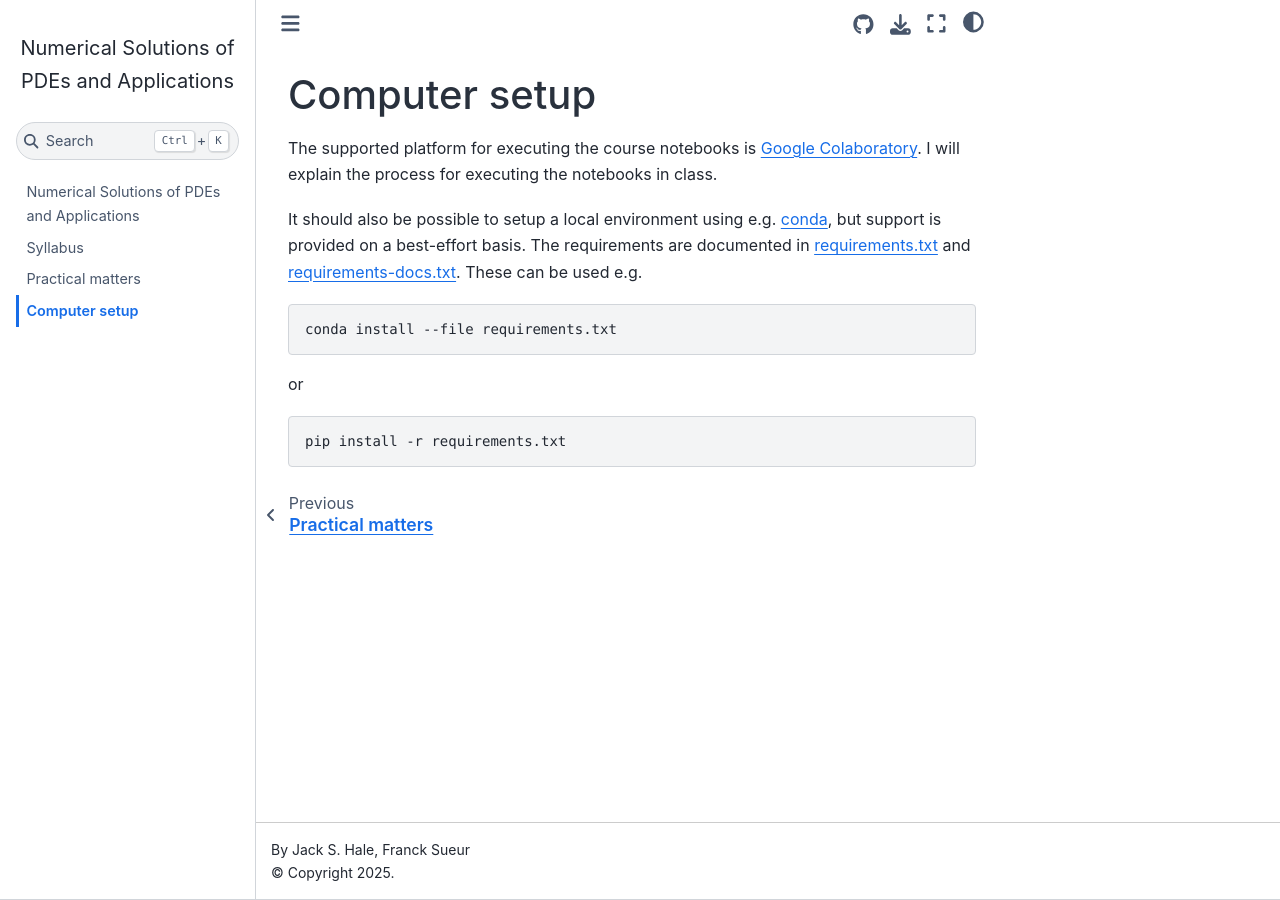
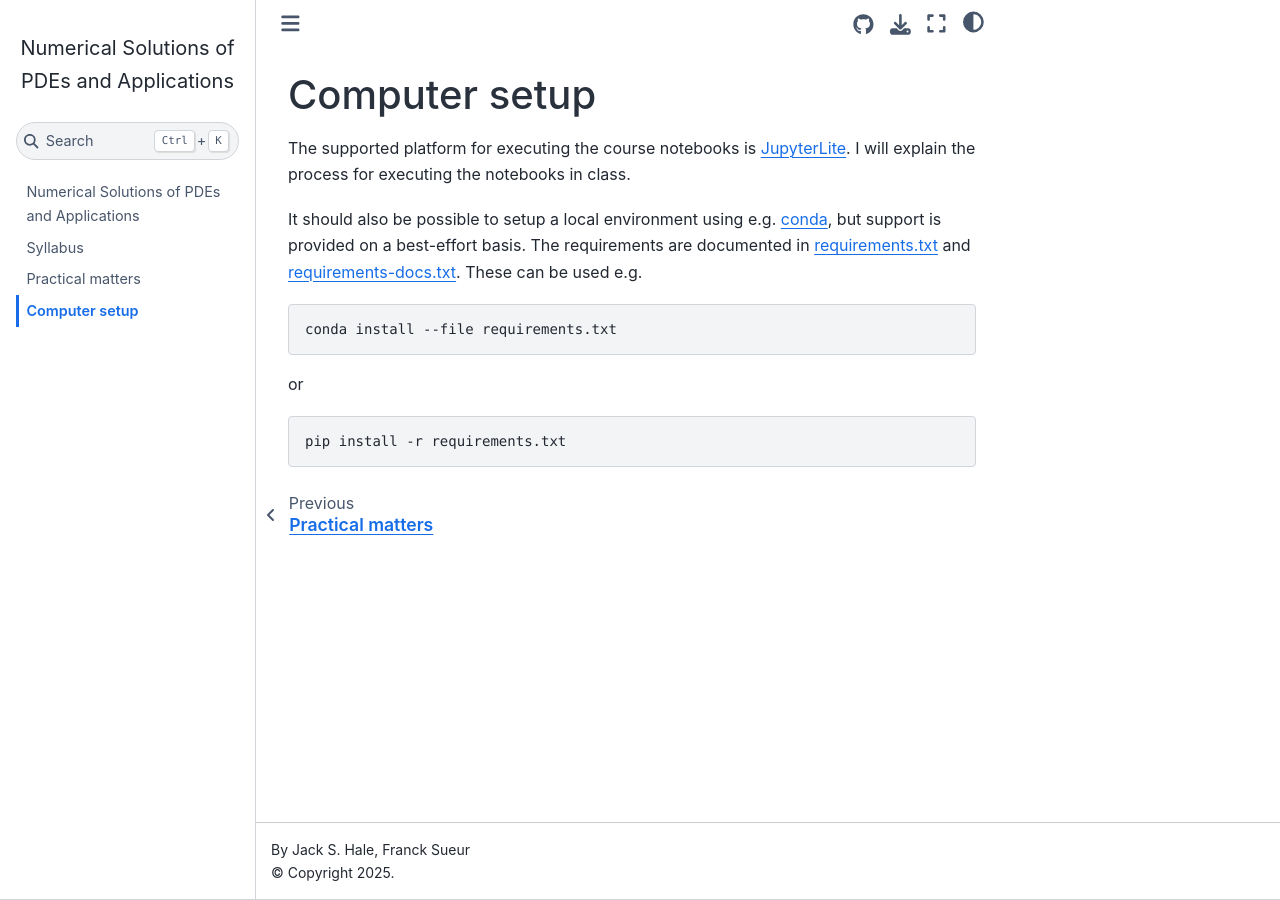
Before and after one commit to jhale/numerical-solutions-pdes, a Jupyter Book: the page built from chapters/setup.md, in a window 1280 px wide. Built offline with Jupyter Book 1.0.4 settings and Sphinx 7.4.7 and the Sphinx Book theme 1.1.4, drawn with Linux system fonts in a browser that asks for light colours; pages that are not in the unit, such as notebooks, are missing from menus.

Commit message:
Update execution instructions

```diff
--- a/chapters/setup.md
+++ b/chapters/setup.md
@@ -1,8 +1,8 @@
 # Computer setup
 
-The supported platform for executing the course notebooks is [Google
-Colaboratory](https://colab.google.com). I will explain the process for
-executing the notebooks in class.
+The supported platform for executing the course notebooks is
+[JupyterLite](https://jupyter.org/try-jupyter/lab/). I will explain the
+process for executing the notebooks in class.
 
 It should also be possible to setup a local environment using e.g.
 [conda](https://conda.org), but support is provided on a best-effort basis. The
```
